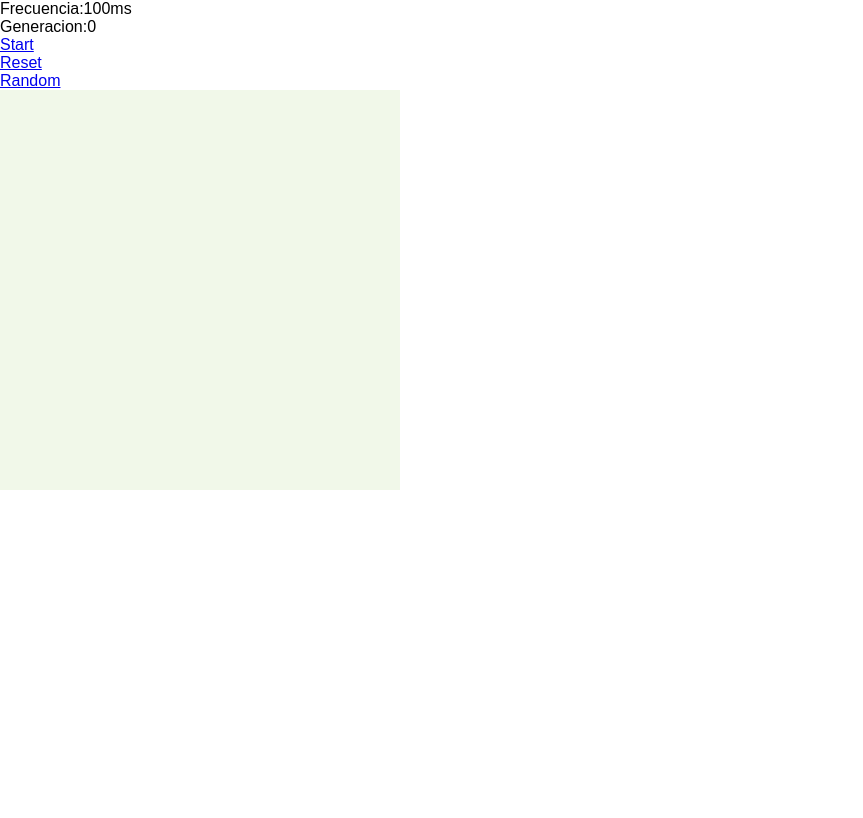
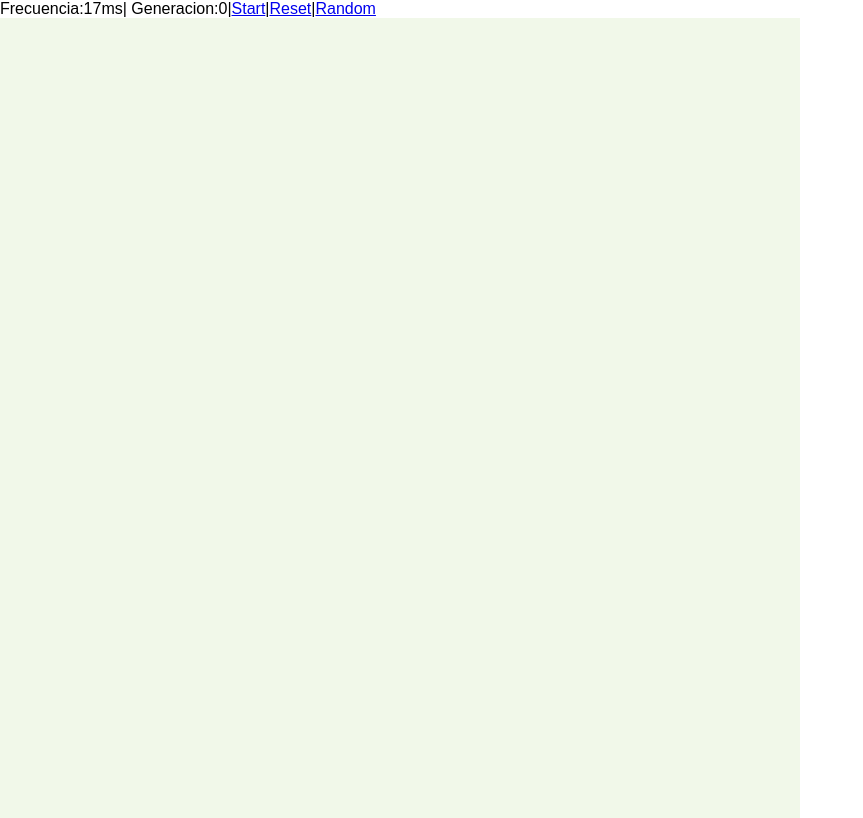
Before and after one commit to EnriqueSalazar/game-of-life-redux-react, a React app: page / in a window 1280 px wide. Shown: the whole page, without its empty margins (0-863 px from the left). Built offline with nearby package versions, Linux system fonts and the light colour scheme; the HTML template or start-up script is replaced by a standard one; what react-tap-event-plugin would draw is missing.

Commit message:
God mode

```diff
--- a/client/actions/index.js
+++ b/client/actions/index.js
@@ -1,6 +1,8 @@
 import * as types from '../constants/ActionTypes'
 
 export const updateMap = () => ({ type: types.UPDATE_MAP })
+export const disableEdit = () => ({ type: types.DISABLE_EDIT })
+export const enableEdit = () => ({ type: types.ENABLE_EDIT })
 export const initMap = size => ({ type: types.INIT_MAP, size })
 export const randomMap = size => ({ type: types.RANDOM_MAP, size })
 export const toggleSeed = (y, x) => ({ type: types.TOGGLE_SEED, y, x })
--- a/client/constants/ActionTypes.js
+++ b/client/constants/ActionTypes.js
@@ -2,3 +2,5 @@ export const UPDATE_MAP = 'UPDATE_MAP'
 export const INIT_MAP = 'INIT_MAP'
 export const RANDOM_MAP = 'RANDOM_MAP'
 export const TOGGLE_SEED = 'TOGGLE_SEED'
+export const DISABLE_EDIT = 'DISABLE_EDIT'
+export const ENABLE_EDIT = 'ENABLE_EDIT'
--- a/client/containers/Canvas.js
+++ b/client/containers/Canvas.js
@@ -1,8 +1,13 @@
-import React from 'react'
+import React, { Component } from 'react'
+import { bindActionCreators } from 'redux'
+import { connect } from 'react-redux'
 import PropTypes from 'prop-types'
+import * as MainActions from '../actions'
 import Row from './Row'
 
-const Canvas = ({ size }) => {
+class Canvas extends Component {
+  render() {
+    const { size } = this.props
     const lifeMap = []
     console.log('generating canvas')
     for (let y = 0; y < size; y++) {
@@ -13,6 +18,7 @@ const Canvas = ({ size }) => {
         style={{
           borderCollapse: 'collapse'
         }}
+        onMouseLeave={() => this.props.actions.disableEdit()}
       >
         <tbody>
           {lifeMap}
@@ -20,8 +26,13 @@ const Canvas = ({ size }) => {
       </table>
     )
   }
+}
 Canvas.propTypes = {
   size: PropTypes.number.isRequired
 }
+const mapStateToProps = state => ({})
+const mapDispatchToProps = dispatch => ({
+  actions: bindActionCreators(MainActions, dispatch)
+})
 
-export default Canvas
+export default connect(mapStateToProps, mapDispatchToProps)(Canvas)
--- a/client/containers/Cell.js
+++ b/client/containers/Cell.js
@@ -5,10 +5,18 @@ class Cell extends Component {
   shouldComponentUpdate(nextProps) {
     return this.props.bgColor !== nextProps.bgColor
   }
-  onClick = () => {
+  onMouseEnter = () => {
     const { y, x } = this.props
     this.props.toggleSeed(y, x)
   }
+  onMouseDown = () => {
+    const { y, x } = this.props
+    this.props.enableEdit(y, x)
+  }
+  onMouseUp = () => {
+    this.props.disableEdit()
+  }
+
   render() {
     const palette = [
       '#F1F8E9',
@@ -34,7 +42,9 @@ class Cell extends Component {
           height: 8,
           backgroundColor: palette[this.props.bgColor]
         }}
-        onClick={this.onClick}
+        onMouseEnter={this.onMouseEnter}
+        onMouseDown={this.onMouseDown}
+        onMouseUp={this.onMouseUp}
       />
     )
   }
@@ -42,7 +52,9 @@ class Cell extends Component {
 
 Cell.propTypes = {
   bgColor: PropTypes.number.isRequired,
-  toggleSeed: PropTypes.func.isRequired
+  toggleSeed: PropTypes.func.isRequired,
+  disableEdit: PropTypes.func.isRequired,
+  enableEdit: PropTypes.func.isRequired
 }
 
 export default Cell
--- a/client/containers/Main.js
+++ b/client/containers/Main.js
@@ -1,8 +1,8 @@
 import React, { Component } from 'react'
 import Canvas from './Canvas'
 import Timer from './Timer'
-const size = 50
-const frecuency = 100
+const size = 100
+const frecuency = 17
 
 class Main extends Component {
   render() {
--- a/client/containers/Row.js
+++ b/client/containers/Row.js
@@ -10,11 +10,20 @@ import * as MainActions from '../actions'
 class Row extends Component {
   shouldComponentUpdate(nextProps) {
     const { y } = this.props
-    console.log('shouldComponentUpdate',!_.isEqual(this.props.map.life[y], nextProps.map.life[y]))
+    // console.log('shouldComponentUpdate',!_.isEqual(this.props.map.life[y], nextProps.map.life[y]))
     return !_.isEqual(this.props.map.life[y], nextProps.map.life[y])
   }
   toggleSeed = (y, x) => {
+    if (this.props.map.isEditing) {
+      this.props.actions.toggleSeed(y, x)
+    }
+  }
+  disableEdit = () => {
+    this.props.actions.disableEdit()
+  }
+  enableEdit = (y, x) => {
     this.props.actions.toggleSeed(y, x)
+    this.props.actions.enableEdit()
   }
   render() {
     const { y, size } = this.props
@@ -30,6 +39,8 @@ class Row extends Component {
           y={y}
           bgColor={this.props.map.life[y][x]}
           toggleSeed={this.toggleSeed}
+          disableEdit={this.disableEdit}
+          enableEdit={this.enableEdit}
         />
       )
     }
--- a/client/containers/Timer.js
+++ b/client/containers/Timer.js
@@ -57,10 +57,10 @@ class Timer extends Component {
     // console.log('Timer rendering...')
     return (
       <div>
-        Frecuencia:{frecuency}ms<br />
-        Generacion:{this.state.count}<br />
-        <a onClick={this.toggleRunning} href="#">{isRunning ? 'Stop' : 'Start'}</a><br />
-        <a onClick={this.initMap} href="#">Reset</a><br />
+        Frecuencia:{frecuency}ms|
+        Generacion:{this.state.count}|
+        <a onClick={this.toggleRunning} href="#">{isRunning ? 'Stop' : 'Start'}</a>|
+        <a onClick={this.initMap} href="#">Reset</a>|
         <a onClick={this.randomMap} href="#">Random</a>
       </div>
     )
--- a/client/reducers/map.js
+++ b/client/reducers/map.js
@@ -2,12 +2,15 @@ import {
   UPDATE_MAP,
   INIT_MAP,
   RANDOM_MAP,
-  TOGGLE_SEED
+  TOGGLE_SEED,
+  DISABLE_EDIT,
+  ENABLE_EDIT
 } from '../constants/ActionTypes'
 
 const initialState = {
   life: [],
-  size: 0
+  size: 0,
+  isEditing: 0
 }
 
 export default function map(state = initialState, action) {
@@ -15,6 +18,7 @@ export default function map(state = initialState, action) {
   const newMap = life.map(function(arr) {
     return arr.slice()
   })
+
   switch (action.type) {
     case UPDATE_MAP:
       for (let y = 0; y < size; y++) {
@@ -42,6 +46,7 @@ export default function map(state = initialState, action) {
         }
       }
       return Object.assign({}, state, { life: newMap })
+
     case RANDOM_MAP:
       const randomLifeMap = []
       for (let y = 0; y < action.size; y++) {
@@ -54,6 +59,7 @@ export default function map(state = initialState, action) {
         life: randomLifeMap,
         size: action.size
       })
+
     case INIT_MAP:
       console.log('Init map')
       const initialLifeMap = []
@@ -67,11 +73,19 @@ export default function map(state = initialState, action) {
         life: initialLifeMap,
         size: action.size
       })
+
     case TOGGLE_SEED:
       const { y, x } = action
       // console.log(y, x, life[y][x], life[y][x] ? 0 : 11)
       newMap[y][x] = life[y][x] ? 0 : 11
       return Object.assign({}, state, { life: newMap })
+
+    case DISABLE_EDIT:
+      return Object.assign({}, state, { isEditing: 0 })
+
+    case ENABLE_EDIT:
+      return Object.assign({}, state, { isEditing: 1 })
+
     default:
       return state
   }
--- a/client/store/configureStore.js
+++ b/client/store/configureStore.js
@@ -1,25 +1,22 @@
 // Initialize store with devTools and defined reducers.
 import {createStore, compose} from 'redux'
-import rootReducer from '../reducers'
+import rootReducer from '../reducers/index'
 // import DevTools from '../containers/DevTools'
 
-const configureStore = (preloadedState) => {
-  const DEBUG =
-  process.env.NODE_ENV === 'development'
+const configureStore = preloadedState => {
   const store = createStore(
     rootReducer,
     preloadedState,
-     window.__REDUX_DEVTOOLS_EXTENSION__ &&
-      window.__REDUX_DEVTOOLS_EXTENSION__()
+    window.__REDUX_DEVTOOLS_EXTENSION__ && window.__REDUX_DEVTOOLS_EXTENSION__()
   )
 
-  // if (module.hot) {
-  //   // Enable Webpack hot module replacement for reducers
-  //   module.hot.accept('../reducers', () => {
-  //     const nextRootReducer = require('../reducers/index')
-  //     store.replaceReducer(nextRootReducer)
-  //   })
-  // }
+  if (module.hot) {
+    // Enable Webpack hot module replacement for reducers
+    module.hot.accept('../reducers', () => {
+      const nextRootReducer = require('../reducers/index')
+      store.replaceReducer(nextRootReducer)
+    })
+  }
 
   return store
 }
```
Also changed, not shown: 1 other file (tests, documents, lock files or other folders). Lines whose indentation alone changed are shown as unchanged.
